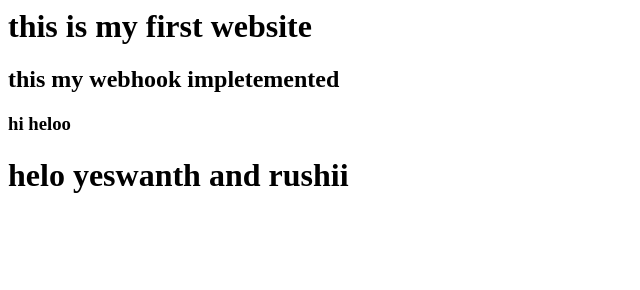
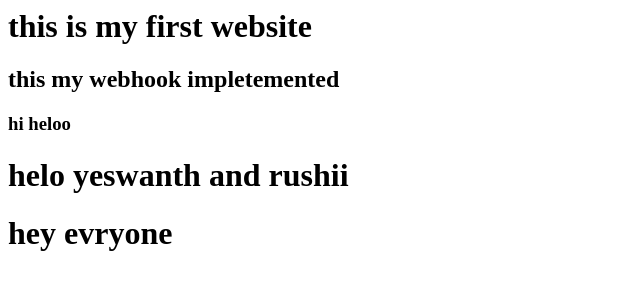
Before and after one commit to k-sreekanth29/newhttpd, a plain HTML site: page index.html in a window 1280 px wide. Shown: the whole page, without its empty margins (0-640 px from the left). Drawn offline with Linux system fonts and the light colour scheme.

Commit message:
Update index.html

```diff
--- a/index.html
+++ b/index.html
@@ -2,3 +2,4 @@
 <h2>this my webhook impletemented </h2>
 <h3>hi heloo</h3>
 <h1>helo yeswanth and rushii</h1>
+<h1>hey evryone</h1>
```
